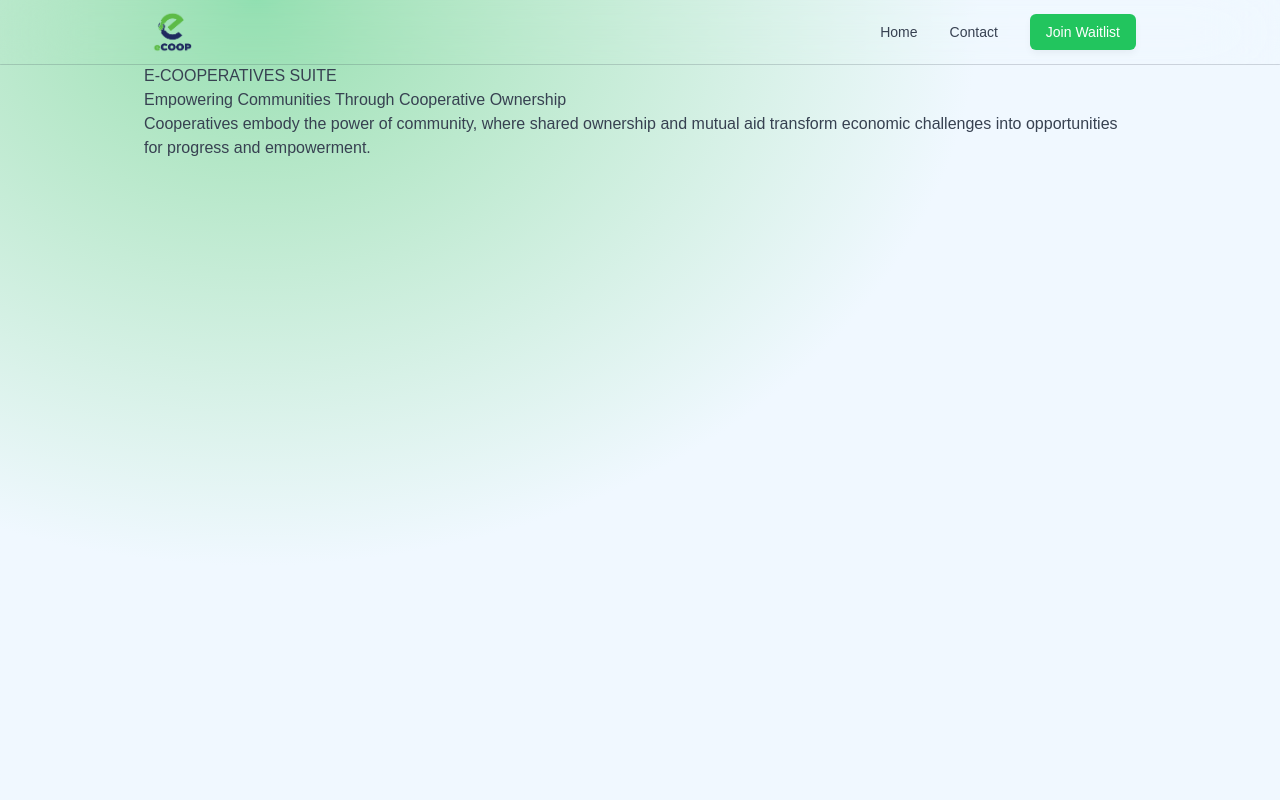
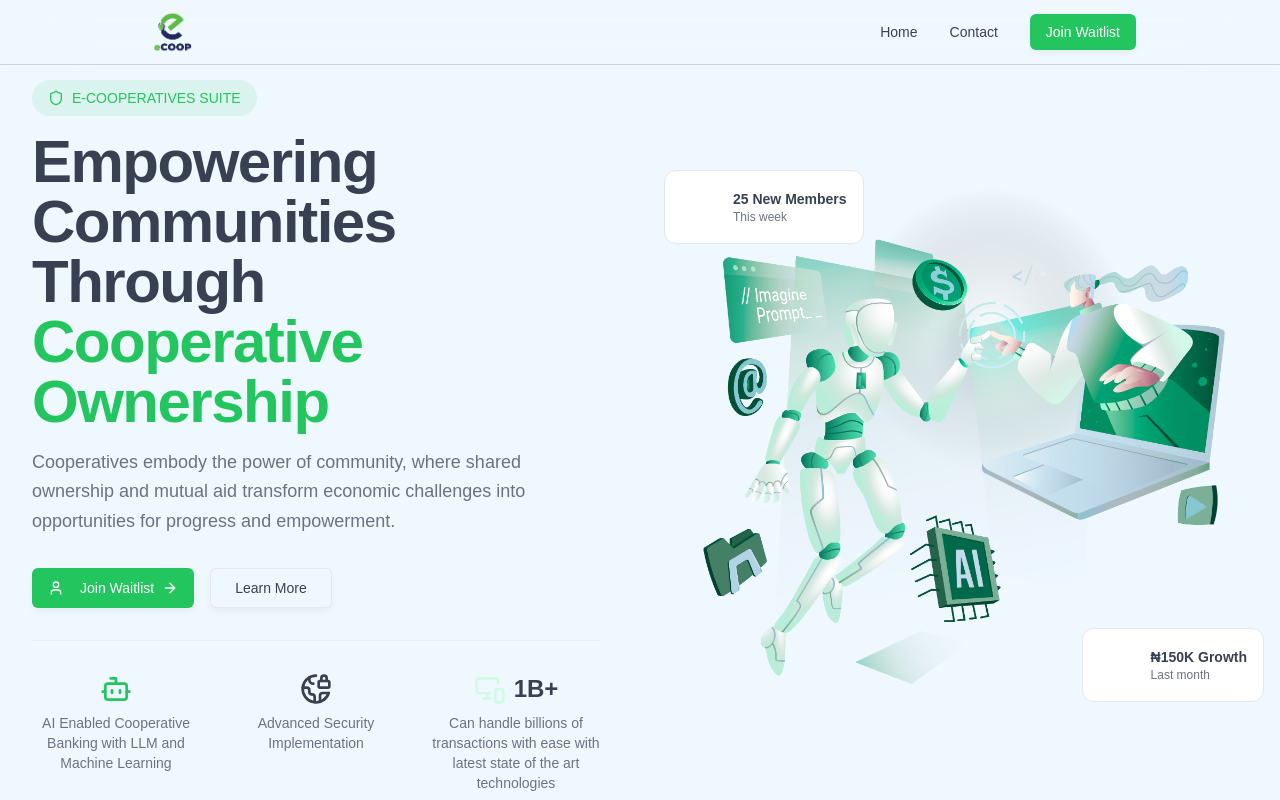
Before and after one commit to Lands-Horizon-Corp/e-coop-waiting-list, a Next.js app: page / in a window 1280 px wide. Shown: the top 800 px of the page. Built offline with nearby package versions, Linux system fonts and the light colour scheme.

Commit message:
feat: hero home

```diff
--- a/src/components/home/hero-home.tsx
+++ b/src/components/home/hero-home.tsx
@@ -1,17 +1,140 @@
-"use client";
+import Image from "next/image";
+import {
+  ArrowRight,
+  BotIcon,
+  EarthLockIcon,
+  MonitorSmartphoneIcon,
+  Shield,
+  TrendingUp,
+  UserIcon,
+  Users,
+} from "lucide-react";
+
+import { Button } from "@/components/ui/button";
 
 const HeroHome = () => {
   return (
-    <div className="mx-auto mt-16 h-screen max-w-5xl px-4">
-      <div className="to-background via-background from-primary/50 absolute right-0 -z-10 -mt-16 h-screen w-full bg-radial-[ellipse_at_20%_0%] to-100%" />
-      <p className="">E-COOPERATIVES SUITE</p>
-      <p className="">Empowering Communities Through Cooperative Ownership</p>
-      <p>
-        Cooperatives embody the power of community, where shared ownership and
-        mutual aid transform economic challenges into opportunities for progress
-        and empowerment.
-      </p>
-    </div>
+    <section className="relative min-h-screen overflow-hidden">
+      {/* Background gradients */}
+      <div className="bg-radial-hero absolute inset-0" />
+      <div className="bg-gradient-subtle absolute inset-0 opacity-50" />
+
+      <div className="relative mx-auto max-w-7xl px-4 pt-20 sm:px-6 lg:px-8">
+        <div className="grid min-h-[80vh] items-center gap-12 lg:grid-cols-2 lg:gap-20">
+          {/* Content Section */}
+          <div className="animate-fade-in space-y-8">
+            <div className="space-y-4">
+              <div className="bg-primary/10 text-primary inline-flex items-center gap-2 rounded-full px-4 py-2 text-sm font-medium">
+                <Shield className="h-4 w-4" />
+                E-COOPERATIVES SUITE
+              </div>
+
+              <h1 className="text-foreground text-4xl font-bold tracking-tight sm:text-5xl lg:text-6xl">
+                Empowering Communities Through{" "}
+                <span className="bg-gradient-hero text-primary bg-clip-text">
+                  Cooperative Ownership
+                </span>
+              </h1>
+
+              <p className="text-muted-foreground max-w-2xl text-lg leading-relaxed">
+                Cooperatives embody the power of community, where shared
+                ownership and mutual aid transform economic challenges into
+                opportunities for progress and empowerment.
+              </p>
+            </div>
+
+            {/* Action Buttons */}
+            <div className="flex flex-col gap-4 sm:flex-row">
+              <Button className="group" size="lg" variant="default">
+                <UserIcon className="mr-2 h-5 w-5" />
+                Join Waitlist
+                <ArrowRight className="h-5 w-5 transition-transform group-hover:translate-x-1" />
+              </Button>
+              <Button size="lg" variant="outline">
+                Learn More
+              </Button>
+            </div>
+
+            {/* Stats */}
+            <div className="border-border/50 grid grid-cols-3 gap-8 border-t pt-8">
+              <div className="text-center">
+                <div className="mb-2 flex items-center justify-center gap-2">
+                  <BotIcon className="text-primary h-8 w-8" />
+                </div>
+                <p className="text-muted-foreground text-sm">
+                  AI Enabled Cooperative Banking with LLM and Machine Learning
+                </p>
+              </div>
+              <div className="text-center">
+                <div className="mb-2 flex items-center justify-center gap-2">
+                  <EarthLockIcon className="text-community h-8 w-8" />
+                </div>
+                <p className="text-muted-foreground text-sm">
+                  Advanced Security Implementation
+                </p>
+              </div>
+              <div className="text-center">
+                <div className="mb-2 flex items-center justify-center gap-2">
+                  <MonitorSmartphoneIcon className="text-accent h-8 w-8" />
+                  <span className="text-foreground text-2xl font-bold">
+                    1B+
+                  </span>
+                </div>
+                <p className="text-muted-foreground text-sm">
+                  Can handle billions of transactions with ease with latest
+                  state of the art technologies
+                </p>
+              </div>
+            </div>
+          </div>
+
+          {/* Image Section */}
+          <div className="animate-slide-up relative">
+            <div className="shadow-card relative overflow-hidden rounded-2xl">
+              <Image
+                alt="Cooperative community working together"
+                className="h-[500px] w-full object-cover"
+                height={1000}
+                src="/images/poster.png"
+                width={1000}
+              />
+              <div className="absolute inset-0 bg-gradient-to-t" />
+            </div>
+
+            {/* Floating cards */}
+            <div
+              className="bg-card shadow-card animate-fade-in absolute -top-4 -left-4 rounded-xl border p-4"
+              style={{ animationDelay: "0.3s" }}
+            >
+              <div className="flex items-center gap-3">
+                <div className="bg-gradient-community flex h-10 w-10 items-center justify-center rounded-full">
+                  <Users className="h-5 w-5 text-white" />
+                </div>
+                <div>
+                  <p className="text-sm font-semibold">25 New Members</p>
+                  <p className="text-muted-foreground text-xs">This week</p>
+                </div>
+              </div>
+            </div>
+
+            <div
+              className="bg-card shadow-card animate-fade-in absolute -right-4 -bottom-4 rounded-xl border p-4"
+              style={{ animationDelay: "0.6s" }}
+            >
+              <div className="flex items-center gap-3">
+                <div className="bg-gradient-hero flex h-10 w-10 items-center justify-center rounded-full">
+                  <TrendingUp className="h-5 w-5 text-white" />
+                </div>
+                <div>
+                  <p className="text-sm font-semibold">₦150K Growth</p>
+                  <p className="text-muted-foreground text-xs">Last month</p>
+                </div>
+              </div>
+            </div>
+          </div>
+        </div>
+      </div>
+    </section>
   );
 };
 
--- a/src/components/layout/footer.tsx
+++ b/src/components/layout/footer.tsx
@@ -11,9 +11,9 @@ export function Footer() {
               About Us
             </h3>
             <p className="text-muted-foreground mt-4 text-sm leading-relaxed sm:text-base">
-              Empowering communities through cooperative ownership and mutual
-              aid, transforming economic challenges into opportunities for
-              progress.
+              We are engineers and researchers focused on security, AI, and user
+              experience. We adapt to cooperative needs to deliver innovation
+              and empower communities.
             </p>
           </div>
 
```
Also changed, not shown: public/images/poster.png (added).
